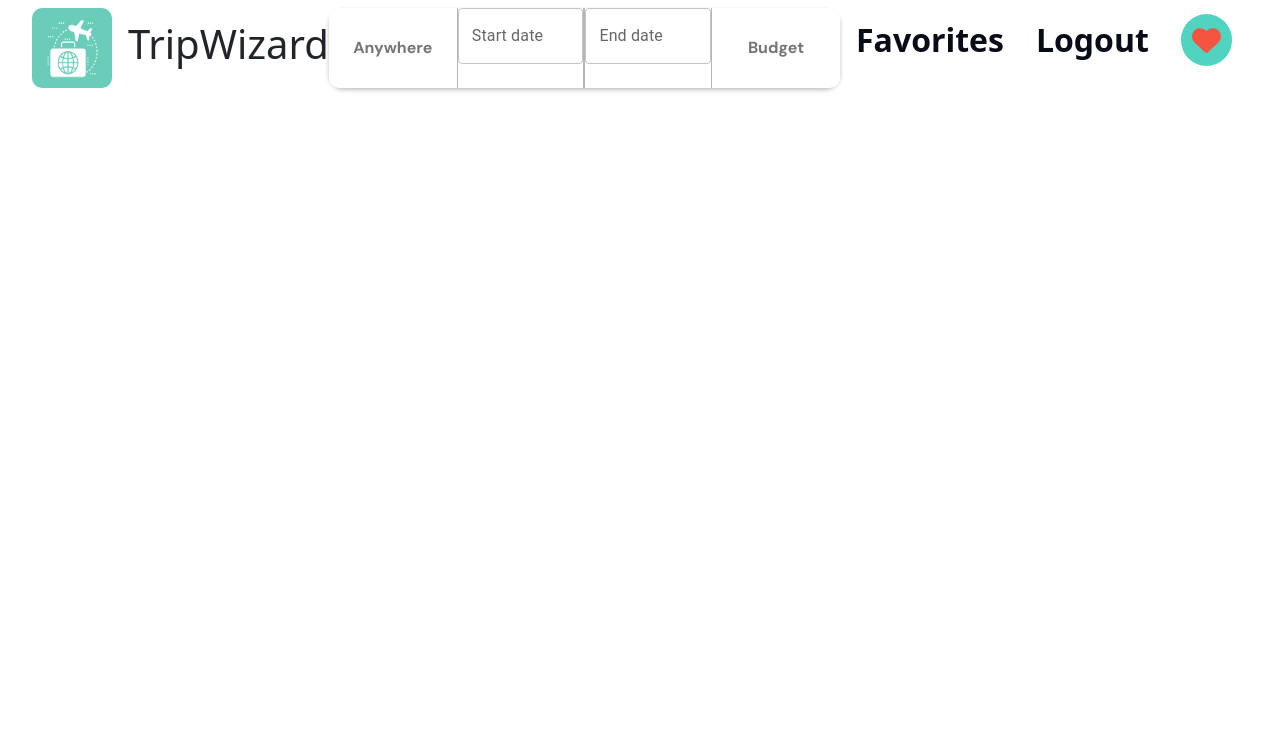
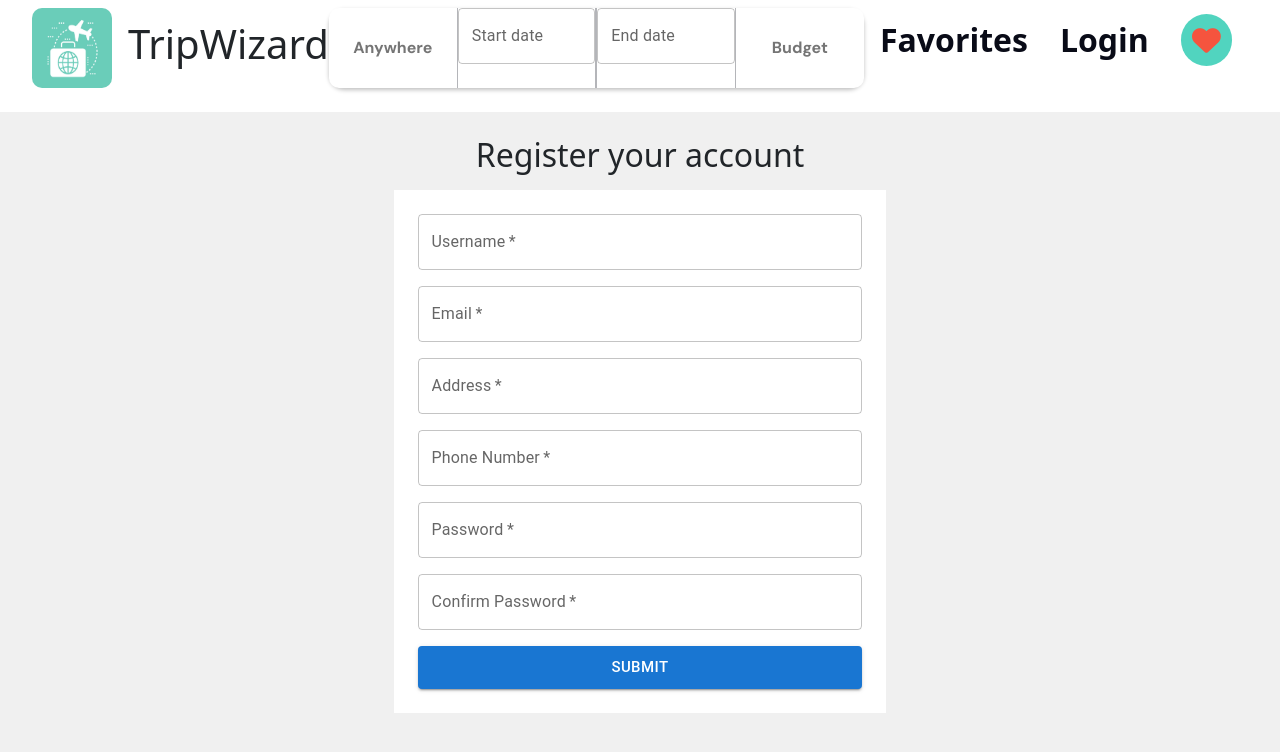
Before and after one commit to jimmyabou/trip-wizard, a React (Create React App) app in the folder client/: page /register in a window 1280 px wide. Shown: the top 752 px of the page. Built offline with nearby package versions, Linux system fonts and the light colour scheme; no server answers.

Commit message:
user login form not functional and link to register form functional

```diff
--- a/client/src/App.jsx
+++ b/client/src/App.jsx
@@ -4,18 +4,34 @@ import Fetch from './hooks/fetchUsers';
 import UserForm from './components/userForm';
 import { BrowserRouter as Router, Routes, Route, Link } from 'react-router-dom';
 import Navbar from './components/NavBar';
-import userForm from './components/userForm';
+import LoginForm from './components/loginForm';
 
 
 
-function App() {
-  const { data } = Fetch();
+
+const App = () => {
   return (
     <div className="App">
-      <Navbar />
+      <Router>
+        <Navbar />
+        <Routes>
+          <Route path="/register" element={<UserForm />} />
+          <Route path="/login" element={<LoginForm />} />
+          {/* Add more routes here */}
+
+
+
+
+
+
+
+
+
+
+        </Routes>
+      </Router>
     </div>
   );
 };
 
-
 export default App;
--- a/client/src/components/NavMenu.jsx
+++ b/client/src/components/NavMenu.jsx
@@ -1,5 +1,6 @@
 import React from 'react';
-
+import UserForm from './userForm';
+import { BrowserRouter as Router, Routes, Route, Link } from 'react-router-dom';
 
 
 
@@ -12,7 +13,8 @@ const NavMenu = () => {
           <a href="#">Favorites</a>
         </li>
         <li>
-          <a href="#">Logout</a>
+
+        <Link to="/login">Login</Link>
         </li>
         <li>
           <div className="fav-badge">
@@ -26,3 +28,6 @@ const NavMenu = () => {
 };
 
 export default NavMenu;
+
+
+ /* <a href="#">Logout</a> */
--- /dev/null
+++ b/client/src/components/loginForm.jsx
@@ -0,0 +1,72 @@
+import React, { useState, useEffect } from 'react';
+import { TextField, Button, Box } from '@mui/material';
+import { BrowserRouter as Router, Routes, Route, Link } from 'react-router-dom';
+
+const LoginForm = () => {
+  const [email, setEmail] = useState('');
+  const [password, setPassword] = useState('');
+  const [emptyform, setEmptyForm] = useState(false);
+
+  const handleSubmit = (e) => {
+    e.preventDefault();
+
+    console.log('Submitted email:', email);
+    console.log('Submitted password:', password);
+    setEmptyForm(!emptyform);
+  };
+  useEffect(() => {
+    setPassword('');
+    setEmail('');
+  }, [emptyform]);
+
+  return (
+    <Box
+      display="flex"
+      justifyContent="center"
+      alignItems="flex-start"
+      height="100vh"
+      bgcolor="#f0f0f0"
+      padding={3}
+    >
+      <form onSubmit={handleSubmit} style={{ width: '30%' }}>
+        <h2 style={{ marginBottom: '1rem', textAlign: 'center' }}>Login to your account</h2>
+        <Box bgcolor="#fff" padding={3}>
+          <div>
+            <TextField
+              label="Email"
+              type="email"
+              required
+              fullWidth
+              value={email}
+              onChange={(e) => setEmail(e.target.value)}
+            />
+          </div>
+          <div style={{ marginTop: '1rem' }}>
+            <TextField
+              label="Password"
+              type="password"
+              required
+              fullWidth
+              value={password}
+              onChange={(e) => setPassword(e.target.value)}
+            />
+          </div>
+          <Button
+            variant="contained"
+            type="submit"
+            fullWidth
+            size="large"
+            style={{ marginTop: '1rem' }}
+          >
+            Login
+          </Button>
+          <div style={{ marginTop: '1rem', textAlign: 'center' }}>
+            Don't have an account? <Link to="/register">Register</Link>
+          </div>
+        </Box>
+      </form>
+    </Box>
+  );
+};
+
+export default LoginForm;
--- a/client/src/components/userForm.jsx
+++ b/client/src/components/userForm.jsx
@@ -1,5 +1,6 @@
 import React, { useState, useEffect } from 'react';
 import { createUser } from '../hooks/createUser';
+import { TextField, Button, Box } from '@mui/material';
 
 const UserForm = () => {
   const [username, setUsername] = useState('');
@@ -41,40 +42,90 @@ const UserForm = () => {
   }, [emptyform]);
 
   return (
-    <form onSubmit={handleSubmit}>
+    <Box
+      display="flex"
+      justifyContent="center"
+      alignItems="flex-start"
+      height="100vh"
+      bgcolor="#f0f0f0"
+      padding={3}
+    >
+      <form onSubmit={handleSubmit} style={{ width: '40%' }}>
+        <h2 style={{ marginBottom: '1rem', textAlign: 'center' }}>Register your account</h2>
+        <Box bgcolor="#fff" padding={3}>
           <div>
-      <label>
-        Username:
-        <input type="text" value={username} onChange={(e) => setUsername(e.target.value)} required />
-      </label>
+            <TextField
+              label="Username"
+              type="text"
+              value={username}
+              onChange={(e) => setUsername(e.target.value)}
+              fullWidth
+              required
+            />
           </div>
-    <div>
-      <label>
-        Password:
-        <input type="password" value={password} onChange={(e) => setPassword(e.target.value)} required />
-      </label>
+
+          <div style={{ marginTop: '1rem' }}>
+            <TextField
+              label="Email"
+              type="email"
+              value={email}
+              onChange={(e) => setEmail(e.target.value)}
+              fullWidth
+              required
+            />
           </div>
-    <div>
-      <label>
-        Email:
-        <input type="email" value={email} onChange={(e) => setEmail(e.target.value)} required />
-      </label>
+          <div style={{ marginTop: '1rem' }}>
+            <TextField
+              label="Address"
+              type="text"
+              value={address}
+              onChange={(e) => setAddress(e.target.value)}
+              fullWidth
+              required
+            />
           </div>
-    <div>
-      <label>
-        Address:
-        <input type="text" value={address} onChange={(e) => setAddress(e.target.value)} required />
-      </label>
+          <div style={{ marginTop: '1rem' }}>
+            <TextField
+              label="Phone Number"
+              type="tel"
+              value={phoneNumber}
+              onChange={(e) => setPhoneNumber(e.target.value)}
+              fullWidth
+              required
+            />
           </div>
-    <div>
-      <label>
-        Phone Number:
-        <input type="tel" value={phoneNumber} onChange={(e) => setPhoneNumber(e.target.value)} required />
-      </label>
+          <div style={{ marginTop: '1rem' }}>
+            <TextField
+              label="Password"
+              type="password"
+              value={password}
+              onChange={(e) => setPassword(e.target.value)}
+              fullWidth
+              required
+            />
           </div>
-    <button type="submit">Submit</button>
+          <div style={{ marginTop: '1rem' }}>
+            <TextField
+              label="Confirm Password"
+              type="Confirm password"
+              value={password}
+              onChange={(e) => setPassword(e.target.value)}
+              fullWidth
+              required
+            />
+          </div>
+          <Button
+            variant="contained"
+            type="submit"
+            fullWidth
+            size="large"
+            style={{ marginTop: '1rem' }}
+          >
+            Submit
+          </Button>
+        </Box>
       </form>
-
+    </Box>
   );
 };
 
```
Lines whose indentation alone changed are shown as unchanged.
